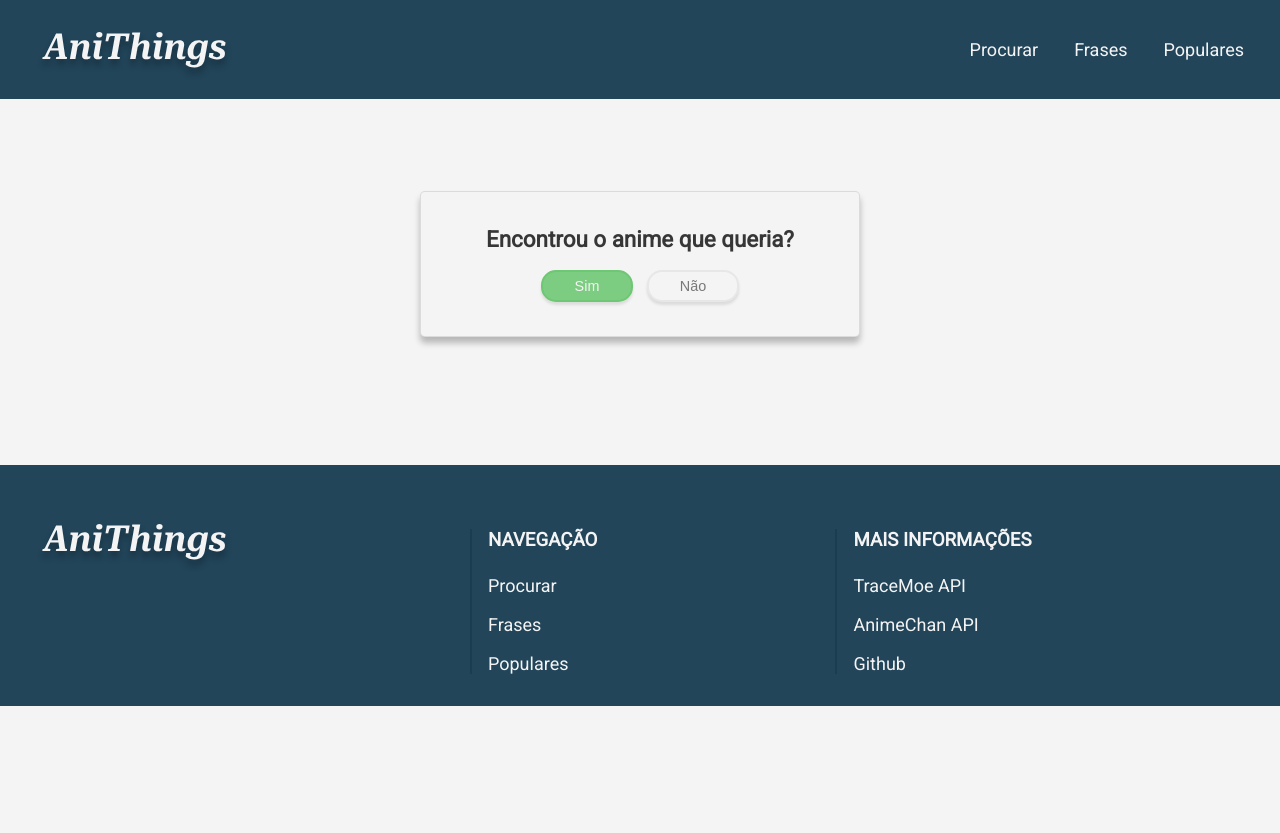
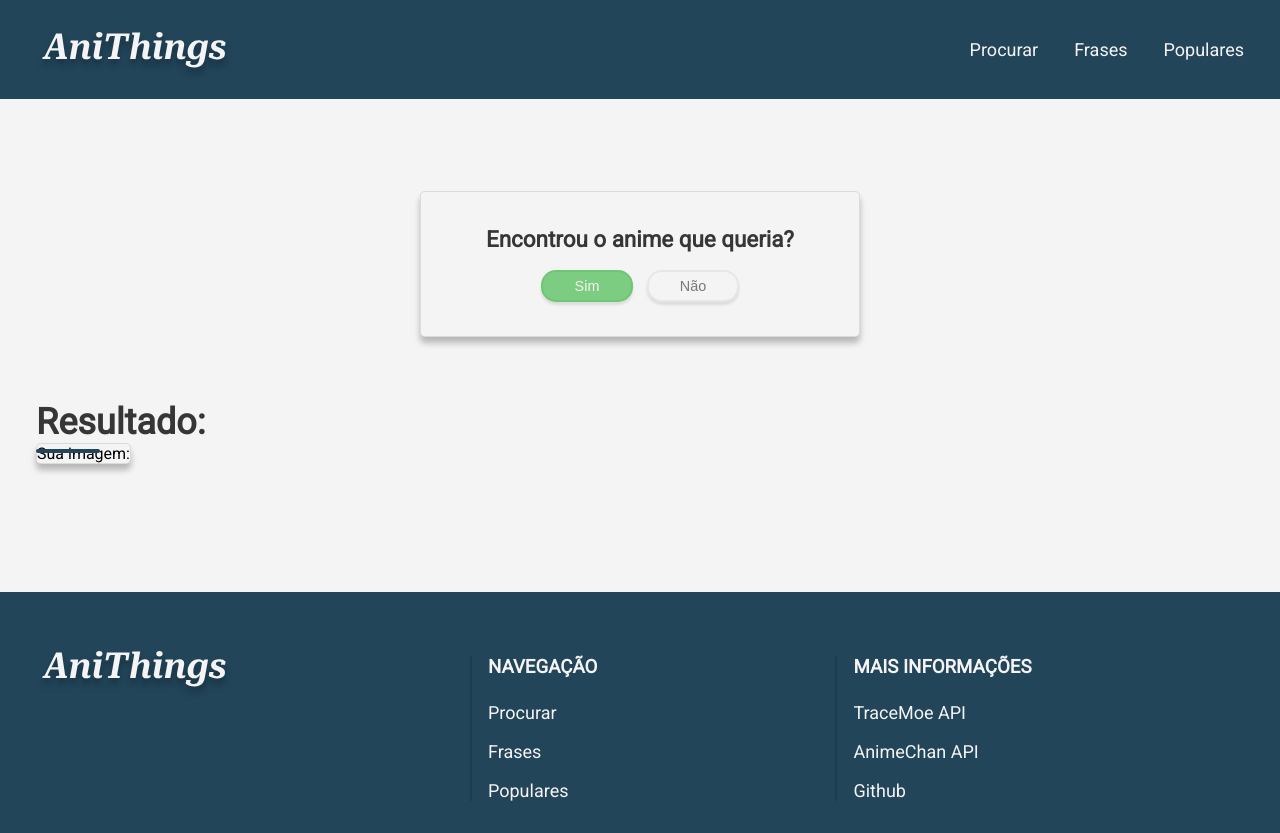
Before and after one commit to MatheusBaganha/AniThings, a React (Create React App) app: page /procurar/1 in a window 1280 px wide. Before the commit the page ends 800 px from the top, so only its background shows below. Built offline with nearby package versions, Linux system fonts and the light colour scheme.

Commit message:
adiciona contexto na aplicacao

```diff
--- a/src/App.js
+++ b/src/App.js
@@ -6,12 +6,14 @@ import Header from './Components/Header';
 import Populares from './Components/Populares';
 import Footer from './Components/Footer';
 import Home from './Components/Home';
+import { EncontradoContext } from './Components/EncontradoContext';
 import AnimeEncontrado from './Components/AnimeEncontrado';
 
 const App = () => {
   return (
     <BrowserRouter>
       <Header />
+      <EncontradoContext>
         <Routes>
           <Route path="/" element={<Home />} />
           <Route path="/procurar" end element={<Procurar />} />
@@ -23,6 +25,7 @@ const App = () => {
             element={<div>Não encontrada. Pagina temporaria</div>}
           />
         </Routes>
+      </EncontradoContext>
       <Footer />
     </BrowserRouter>
   );
--- a/src/Components/AnimeEncontrado.js
+++ b/src/Components/AnimeEncontrado.js
@@ -1,11 +1,22 @@
 import React from 'react';
 import styles from './animeEncontrado.module.css';
 import Feedback from './Feedback';
+import Previa from './Previa';
+import { ContextEncontrado } from './EncontradoContext';
 
 const AnimeEncontrado = () => {
+  const context = React.useContext(ContextEncontrado);
+
   return (
     <>
       <Feedback />
+      <article className={styles.containerGeral}>
+        <h2 className={styles.tituloEncontrado}>Resultado: </h2>
+        <section className={styles.containerEncontrado}>
+          <p>Sua imagem: </p>
+          <Previa imagem={context.imageAPI} />
+        </section>
+      </article>
     </>
   );
 };
--- a/src/Components/BuscarFile.js
+++ b/src/Components/BuscarFile.js
@@ -1,57 +1,16 @@
 import React from 'react';
-import { useNavigate, useParams } from 'react-router-dom';
-import useFetch from '../Hooks/useFetch';
-import { UPLOAD_IMAGE } from './api';
+// import { useNavigate } from 'react-router-dom';
+// import useFetch from '../Hooks/useFetch';
+// import { UPLOAD_IMAGE } from './api';
+import { ContextEncontrado } from './EncontradoContext';
 import EnviarBtn from './EnviarBtn';
 import Input from './Input';
 import styles from './input.module.css';
 import Previa from './Previa';
+
 const BuscarFile = ({ ativo, placeholder }) => {
-  const [selectedImg, setSelectedImg] = React.useState();
-  const [preview, setPreview] = React.useState();
-  const navigate = useNavigate();
-
-  React.useEffect(() => {
-    if (!selectedImg) {
-      setPreview(undefined);
-      return;
-    }
-
-    const imgURL = URL.createObjectURL(selectedImg);
-    setPreview(imgURL);
-
-    return () => {
-      URL.revokeObjectURL(imgURL);
-    };
-  }, [selectedImg]);
-
-  function handleChange({ target }) {
-    if (!target.files || target.files.length === 0) {
-      setSelectedImg(undefined);
-      return;
-    }
-
-    setSelectedImg(target.files[0]);
-  }
-
-  // function onError() {
-  //   setPreview('local da imagem de erro);
-  // }
-  const { request, data, loading, error } = useFetch();
-  const imageAPI = data ? [data.result[0].image] : '';
-
-  async function handleSubmit(e) {
-    e.preventDefault();
-    const formData = new FormData();
-    formData.append('image', selectedImg);
-    const { url, options } = UPLOAD_IMAGE(formData);
-    const { response, json } = await request(url, options);
-    console.log(response);
-    console.log(json);
-    if (response.ok) {
-      navigate(`/procurar/${json.result[0].anilist}`);
-    }
-  }
+  const context = React.useContext(ContextEncontrado);
+  console.log(context);
 
   return (
     <>
@@ -60,21 +19,23 @@ const BuscarFile = ({ ativo, placeholder }) => {
           <Input
             type="file"
             accept="image/apng, image/avif, image/gif, image/jpeg, image/png, image/svg+xml, image/webp"
-            onChange={handleChange}
+            // onChange={handleChange}
+            onChange={context.handleFileChange}
             name={'image'}
             required
           />
-          {preview ? 'Imagem carregada' : placeholder}
+          {context.preview ? 'Imagem carregada' : placeholder}
         </label>
-        {loading ? (
+        {context.loading ? (
           <EnviarBtn disabled>ENVIANDO...</EnviarBtn>
         ) : (
-          <EnviarBtn handleSubmit={handleSubmit}>ENVIAR</EnviarBtn>
+          <EnviarBtn handleSubmit={context.handleUploadImage}>ENVIAR</EnviarBtn>
         )}
       </div>
-      {preview && <Previa imagem={preview} /*onError={onError}*/ />}
-      {error ? <p>Ocorreu um erro. Tente novamente.</p> : ''}
-      {/* {data ? <img src={imageAPI[0]} /> : ''} */}
+      {context.preview && (
+        <Previa imagem={context.preview} /*onError={onError}*/ />
+      )}
+      {context.error ? <p>Ocorreu um erro. Tente novamente.</p> : ''}
     </>
   );
 };
--- /dev/null
+++ b/src/Components/EncontradoContext.js
@@ -0,0 +1,64 @@
+import React from 'react';
+import { useNavigate } from 'react-router-dom';
+import useFetch from '../Hooks/useFetch';
+import { UPLOAD_IMAGE } from './api';
+
+export const ContextEncontrado = React.createContext({});
+
+export const EncontradoContext = ({ children }) => {
+  const { request, data, loading, error } = useFetch();
+  const imageAPI = data ? [data.result[0].image] : '';
+  const [selectedImg, setSelectedImg] = React.useState();
+  const [preview, setPreview] = React.useState();
+  const navigate = useNavigate();
+
+  React.useEffect(() => {
+    if (!selectedImg) {
+      setPreview(undefined);
+      return;
+    }
+
+    const imgURL = URL.createObjectURL(selectedImg);
+    setPreview(imgURL);
+    return () => {
+      URL.revokeObjectURL(imgURL);
+    };
+  }, [selectedImg]);
+
+  function handleFileChange({ target }) {
+    if (!target.files || target.files.length === 0) {
+      setSelectedImg(undefined);
+      return;
+    }
+
+    setSelectedImg(target.files[0]);
+  }
+
+  async function handleUploadImage(e) {
+    e.preventDefault();
+    const formData = new FormData();
+    formData.append('image', selectedImg);
+    const { url, options } = UPLOAD_IMAGE(formData);
+    const { response, json } = await request(url, options);
+    console.log(response);
+    console.log(json);
+    if (response.ok) {
+      navigate(`/procurar/${json.result[0].anilist}`);
+    }
+  }
+  return (
+    <ContextEncontrado.Provider
+      value={{
+        data,
+        loading,
+        error,
+        preview,
+        imageAPI,
+        handleUploadImage,
+        handleFileChange,
+      }}
+    >
+      {children}
+    </ContextEncontrado.Provider>
+  );
+};
--- a/src/Components/animeEncontrado.module.css
+++ b/src/Components/animeEncontrado.module.css
@@ -0,0 +1,30 @@
+.containerGeral {
+  margin: 0 36px;
+  /* width: 80vw; */
+}
+
+.containerEncontrado {
+  max-width: max-content;
+  background-color: #F5F4F4;
+  box-shadow: 0 6px 6px rgba(0, 0, 0, .25);
+  border-radius: 5px;
+  border: 1px solid rgba(0, 0, 0, .10);
+}
+
+.tituloEncontrado {
+  font-size: 2.25rem;
+  color: #363636;
+  position: relative;
+}
+
+.tituloEncontrado:after {
+  content: '';
+  display: block;
+  width: 64px;
+  height: 4px;
+  border-radius: 3px;
+  background-color: #22455A;
+  position: absolute;
+  left: 0;
+  bottom: -10px;
+}
--- a/src/Components/feedback.module.css
+++ b/src/Components/feedback.module.css
@@ -6,7 +6,6 @@
   box-shadow: 0 6px 6px rgba(0, 0, 0, .25);
   border-radius: 5px;
   border: 1px solid rgba(0, 0, 0, .10);
-  transition: .3s ease-in-out;
 }
 
 .feedbackPergunta {
```
Lines whose indentation alone changed are shown as unchanged.
